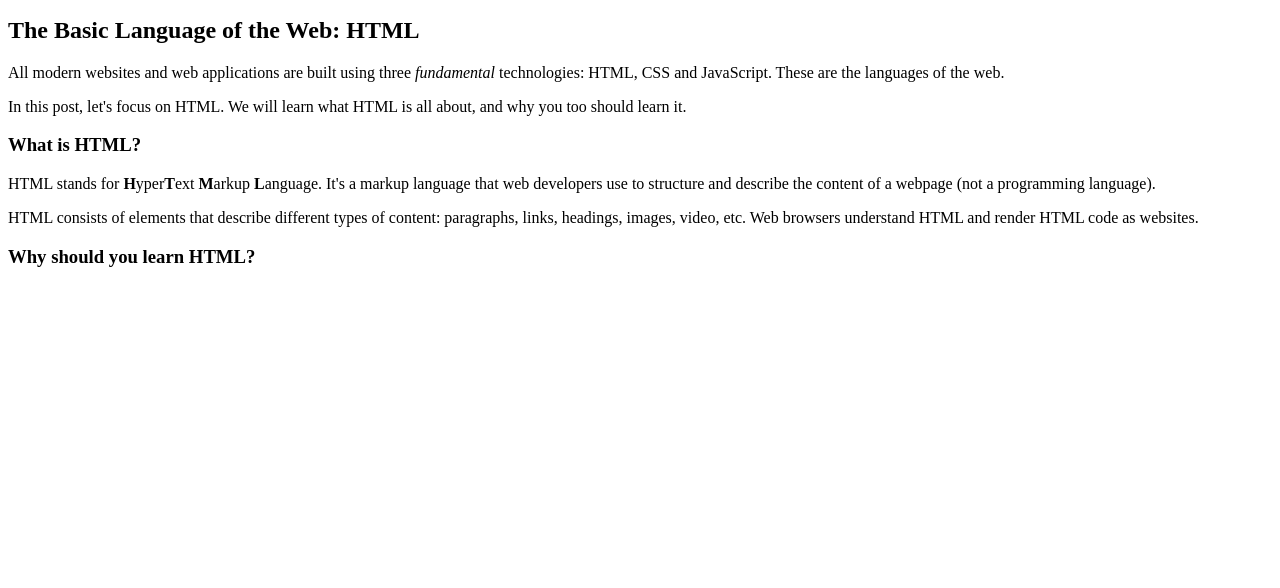
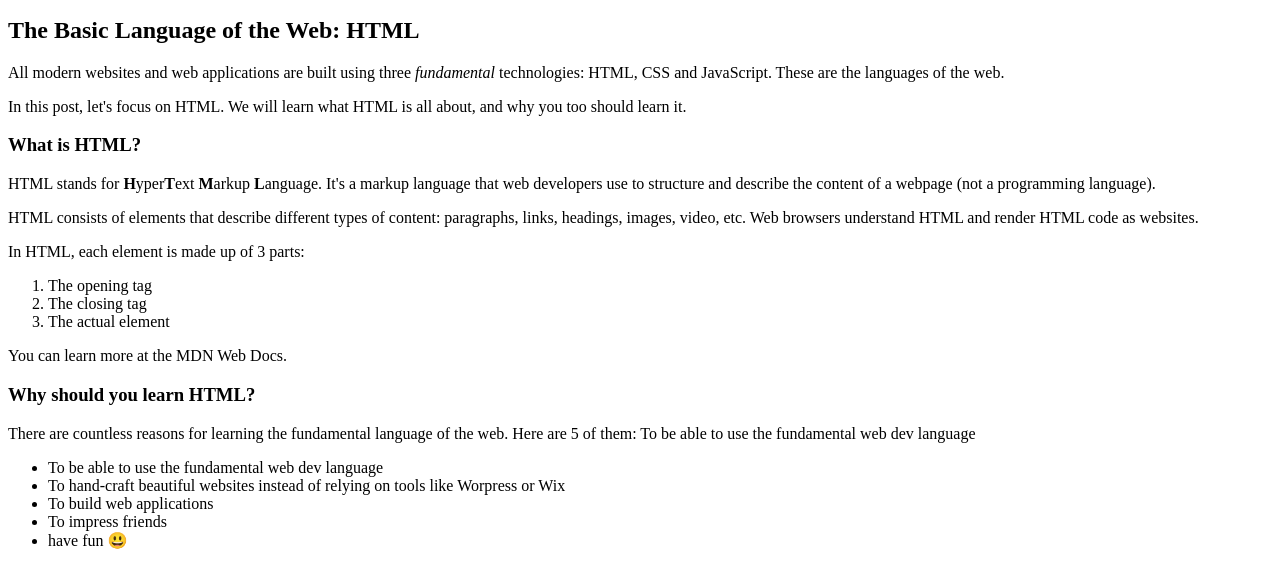
Before and after one commit to shem4soul/CSS-Fundamentals, a plain HTML site: page index.html in a window 1280 px wide. Shown: the part 102-690 px from the top of the page. Drawn offline with Linux system fonts and the light colour scheme.

Commit message:
Add reasons to learn HTML and enhance content structure in index.html

```diff
--- a/index.html
+++ b/index.html
@@ -35,6 +35,29 @@
       HTML and render HTML code as websites.
     </p>
 
+    <p>In HTML, each element is made up of 3 parts:</p>
+    <ol>
+      <li>The opening tag</li>
+      <li>The closing tag</li>
+      <li>The actual element</li>
+    </ol>
+    <p>You can learn more at the MDN Web Docs.</p>
     <h3>Why should you learn HTML?</h3>
+
+    <p>
+      There are countless reasons for learning the fundamental language of the
+      web. Here are 5 of them: To be able to use the fundamental web dev
+      language
+    </p>
+    <ul>
+      <li>To be able to use the fundamental web dev language</li>
+      <li>
+        To hand-craft beautiful websites instead of relying on tools like
+        Worpress or Wix
+      </li>
+      <li>To build web applications</li>
+      <li>To impress friends</li>
+      <li>have fun 😃</li>
+    </ul>
   </body>
 </html>
```
Also changed, not shown: content.txt.
